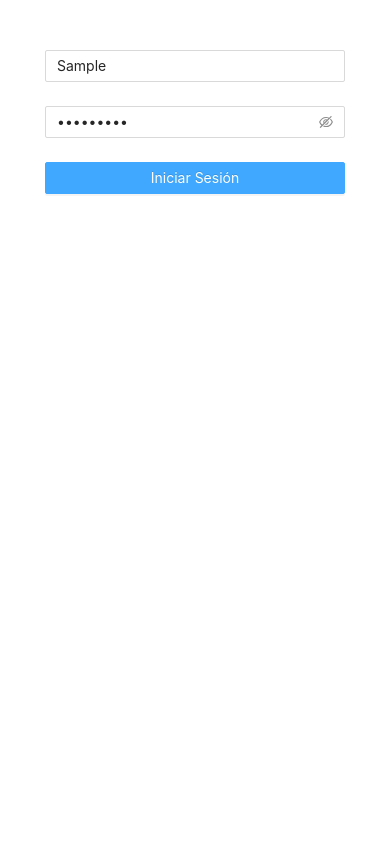
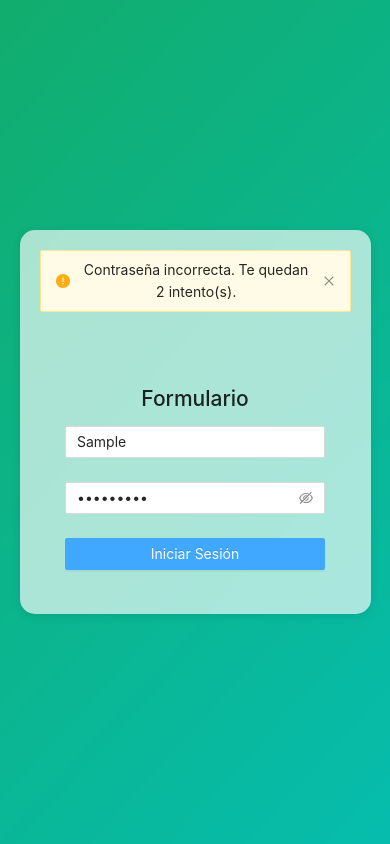
Before and after one commit to ChemaJob/ejercicio-practico-react, a React (Create React App) app: page / in a window 390 px wide. Both pictures are taken after typing "Sample", "Sample123" into the empty fields and a click on the button "Iniciar Sesión". Built offline with nearby package versions, Linux system fonts and the light colour scheme.

Commit message:
feat: update pretty

```diff
--- a/src/components/FormComponent.js
+++ b/src/components/FormComponent.js
@@ -1,5 +1,6 @@
 import React, { useState } from 'react';
 import { Form, Input, Button, message } from 'antd';
+import '../styles.css';
 import 'antd/dist/antd.css';
 import simulateApiCall from './Simulation';
 
@@ -25,7 +26,8 @@ const FormComponent = () => {
   };
 
   return (
-    <div style={{ maxWidth: '400px', margin: 'auto', paddingTop: '50px' }}>
+    <div className="fcomponent-container">
+      <div className="fcomponent-form-container">
         <h2>Formulario</h2>
         <Form layout="vertical">
           <Form.Item label="ID Usuario">
@@ -59,6 +61,7 @@ const FormComponent = () => {
           </Form.Item>
         </Form>
       </div>
+    </div>
   );
 };
 
--- a/src/components/LoginComponent.js
+++ b/src/components/LoginComponent.js
@@ -1,11 +1,14 @@
 import React, { useState } from 'react';
 import { useHistory } from 'react-router-dom';
-import { Form, Input, Button } from 'antd';
+import { Form, Input, Button, Alert } from 'antd';
+import '../styles.css';
 import 'antd/dist/antd.css';
 
 const LoginComponent = () => {
   const [attempts, setAttempts] = useState(0);
   const [disabled, setDisabled] = useState(false);
+  const [alertVisible, setAlertVisible] = useState(false);
+  const [remainingAttempts, setRemainingAttempts] = useState(2); // 2 intentos restantes
   const history = useHistory();
 
   const onFinish = (values) => {
@@ -15,7 +18,10 @@ const LoginComponent = () => {
       history.push('/form');
     } else {
       setAttempts((prevAttempts) => prevAttempts + 1);
+      setRemainingAttempts(2 - (attempts)); // Calcula intentos restantes
+      setAlertVisible(true);
       console.log('Contraseña incorrecta');
+
       if (attempts >= 2) {
         setDisabled(true);
       }
@@ -23,11 +29,24 @@ const LoginComponent = () => {
   };
 
   return (
+    <div className="login-container">
+      <div className="login-form-container">
+        {alertVisible && (
+          <Alert
+            message={`Contraseña incorrecta. Te quedan ${remainingAttempts} intento(s).`}
+            type="warning"
+            showIcon
+            closable
+            onClose={() => setAlertVisible(false)} // Cerrar el alert
+            style={{ marginBottom: '20px' }} // Espaciado inferior
+          />
+        )}
         <Form
           name="login"
           onFinish={onFinish}
           style={{ maxWidth: '300px', margin: 'auto', paddingTop: '50px' }}
         >
+          <h2>Formulario</h2>
           <Form.Item
             name="username"
             rules={[{ required: true, message: 'Por favor ingresa tu usuario!' }]}
@@ -48,6 +67,8 @@ const LoginComponent = () => {
             </Button>
           </Form.Item>
         </Form>
+      </div>
+    </div>
   );
 };
 
--- /dev/null
+++ b/src/styles.css
@@ -0,0 +1,80 @@
+.login-container {
+  background-image: url('./img/bg.png');
+  background-size: cover;
+  background-position: center;
+  height: 100vh; /* Altura de la ventana */
+  display: flex;
+  justify-content: flex-end; /* Alinea a la derecha en escritorio */
+  align-items: center; /* Centra verticalmente */
+  padding-right: 20px; /* Espacio a la derecha */
+  transition: background-image 0.5s ease;
+}
+
+.login-form-container {
+  background-color: white; /* Fondo blanco para el contenedor del formulario */
+  height: 100%; /* Ocupa toda la altura del contenedor */
+  width: 100%; /* Ocupa todo el ancho */
+  max-width: 400px; /* Opcional: limita el ancho máximo del formulario */
+  display: flex;
+  flex-direction: column; /* Apila los elementos verticalmente */
+  justify-content: center; /* Centra verticalmente el contenido */
+  padding: 20px; /* Espaciado interno */
+  box-shadow: 0 2px 10px rgba(0, 0, 0, 0.1); /* Añadir sombra opcional */
+}
+
+.fcomponent-container {
+  background-image: url('./img/bg.png');
+  background-size: cover;
+  background-position: center;
+  height: 100vh; /* Altura de la ventana */
+  display: flex;
+  justify-content: center; /* Centra el contenido horizontalmente */
+  align-items: center; /* Centra verticalmente */
+  transition: background-image 0.5s ease;
+  text-align: center;
+}
+
+.fcomponent-form-container {
+  background-color: rgba(255, 255, 255, 0.65); /* Fondo blanco para el contenedor del formulario */
+  height: 85%; /* Ocupa toda la altura del contenedor */
+  width: 100%; /* Ocupa todo el ancho */
+  max-width: 400px; /* Opcional: limita el ancho máximo del formulario */
+  display: flex;
+  flex-direction: column; /* Apila los elementos verticalmente */
+  justify-content: center; /* Centra verticalmente el contenido */
+  padding: 20px; /* Espaciado interno */
+  box-shadow: 0 2px 10px rgba(0, 0, 0, 0.1); /* Añadir sombra opcional */
+  border-radius: 15px;
+}
+
+@media (max-width: 768px) {
+  .login-container {
+    justify-content: center; /* Centra en móviles */
+    padding-right: 0; /* Quita el padding a la derecha en móviles */
+    align-items: center; /* Alinea el contenedor hacia el centro */
+  }
+
+  .login-form-container {
+    text-align: center;
+    height: auto; /* Ajustar la altura a automática */
+    width: 90%; /* Ajusta el ancho a un porcentaje más pequeño */
+    max-width: 400px; /* Limita el ancho máximo */
+    border-radius: 15px; /* Bordes redondeados */
+    background-color: rgba(255, 255, 255, 0.65);
+  }
+
+  .fcomponent-container {
+    justify-content: center; /* Centra en móviles */
+    padding-right: 0; /* Quita el padding a la derecha en móviles */
+    align-items: center; /* Alinea el contenedor hacia el centro */
+  }
+
+  .fcomponent-form-container {
+    text-align: center;
+    height: auto; /* Ajustar la altura a automática */
+    width: 90%; /* Ajusta el ancho a un porcentaje más pequeño */
+    max-width: 400px; /* Limita el ancho máximo */
+    border-radius: 15px; /* Bordes redondeados */
+    background-color: rgba(255, 255, 255, 0.65);
+  }
+}
```
Also changed, not shown: src/img/bg.png (added), src/img/bgc.png (added). Lines whose indentation alone changed are shown as unchanged.
